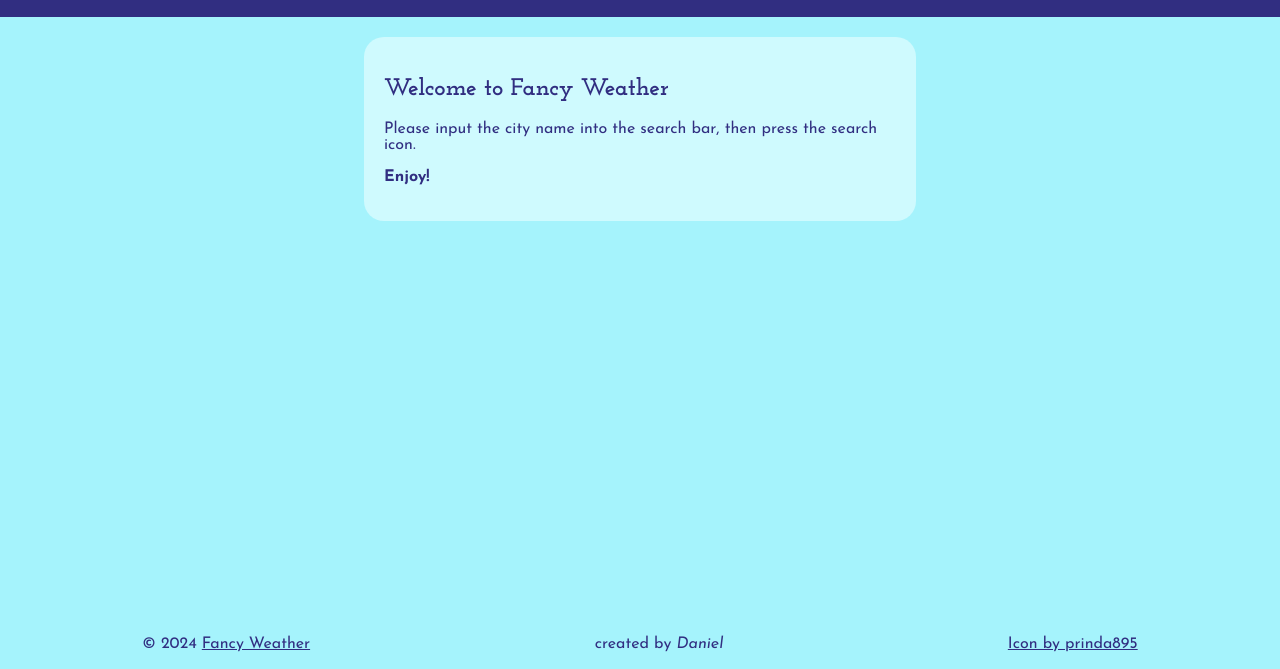
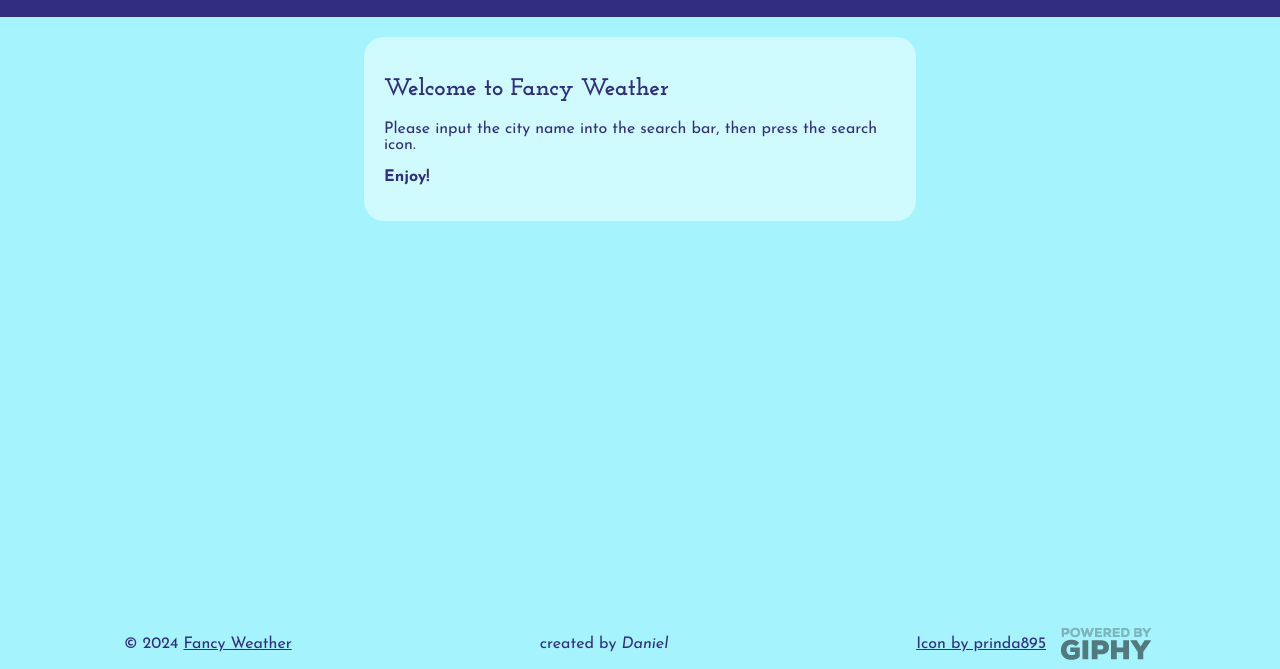
Before and after one commit to danielxfeng/top_weather, a website built with webpack: page src/template.html in a window 1280 px wide. Shown: the part 131-800 px from the top of the page. Built offline with nearby package versions, Linux system fonts and the light colour scheme; some packages are replaced by stand-ins of ours; no server answers.

Commit message:
bug fix and publish

```diff
--- a/src/style.css
+++ b/src/style.css
@@ -175,3 +175,10 @@ footer a, footer a:active, footer a:visited {
     color: inherit;
     text-decoration: underline;
 }
+
+.attribution_policy {
+    display: flex;
+    gap: 10px;
+    justify-content: center;
+    align-items: center;
+}
--- a/src/template.html
+++ b/src/template.html
@@ -51,11 +51,14 @@
           >
         </p>
         <p>created by <em>Daniel</em></p>
-        <a
-          href="https://www.freepik.com/search"
-          target="_blank"
-          rel="noopener noreferrer"
-          >Icon by prinda895</a>
+        <div class="attribution_policy">
+          <a
+            href="https://www.freepik.com/search"
+            target="_blank"
+            rel="noopener noreferrer"
+            >Icon by prinda895</a>
+          <img src="./images/Poweredby_100px-White_VertText.png" alt="giphy">
+        </div>
       </footer>
     </div>
   </body>
```
Also changed, not shown: dist/03238e0b6fe45b0dd29b.png (added), dist/60eb01189cc852e4101d.png (added), dist/index.html (added), dist/main.js (added), src/images/Poweredby_100px-White_VertText.png (added), 2 other files.
